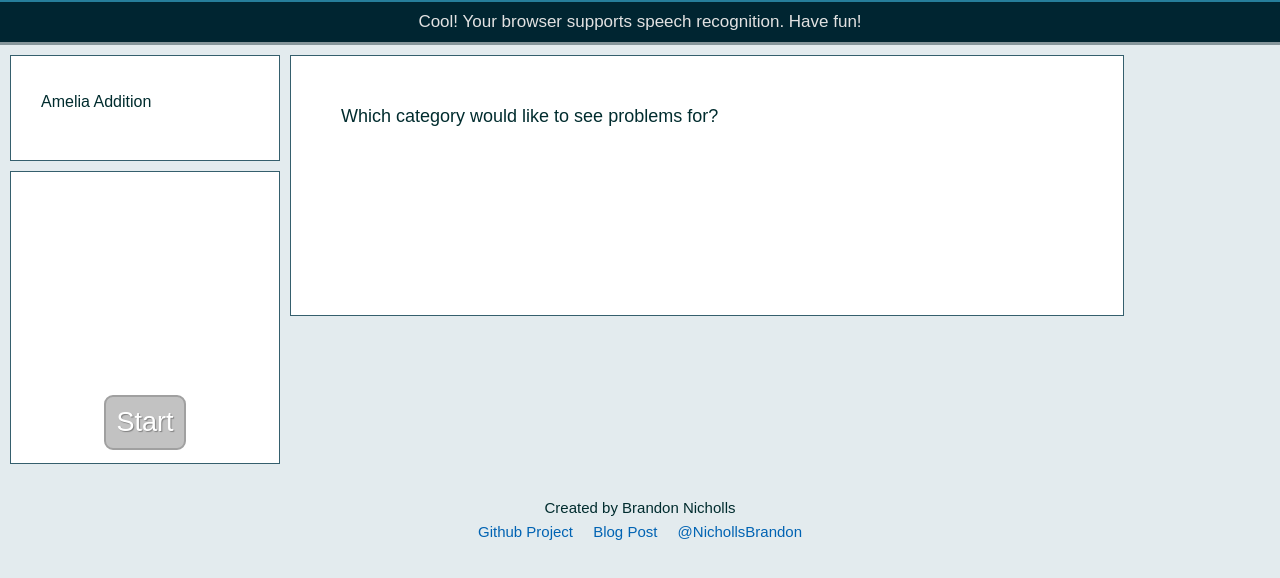
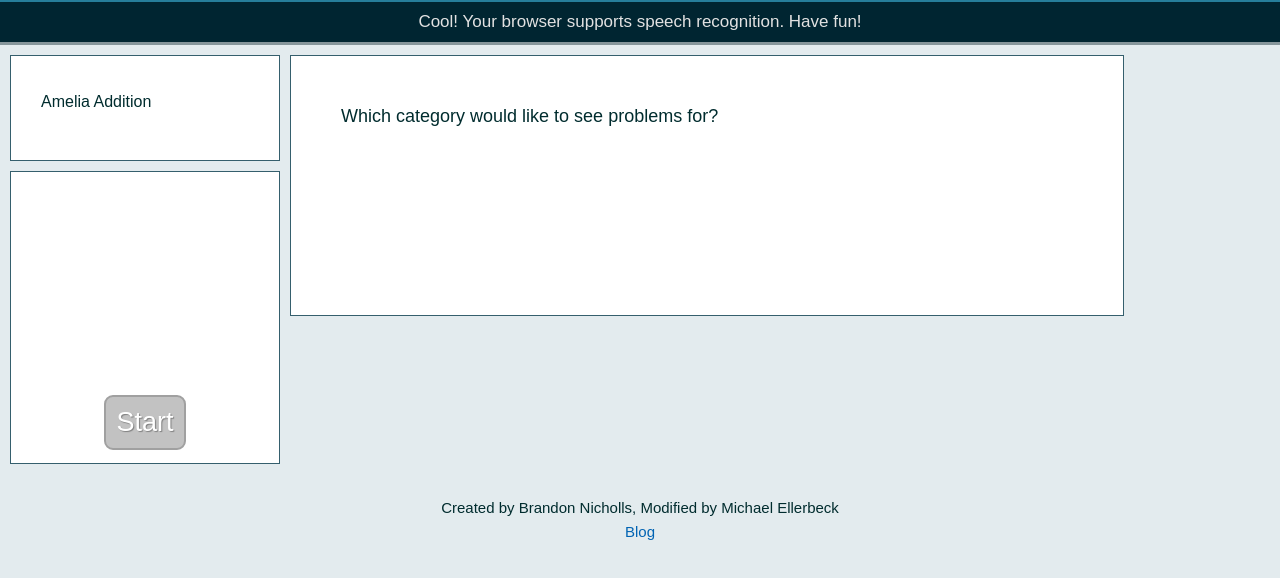
Before and after one commit to mellerbeck/mellerbeck.github.io, a plain HTML site: page index.html in a window 1280 px wide. Drawn offline with Linux system fonts and the light colour scheme.

Commit message:
speech changes

```diff
--- a/index.html
+++ b/index.html
@@ -58,10 +58,8 @@
 		</div>
 
 		<div class="footer">
-			<div>Created by Brandon Nicholls</div>
-			<a target="_blank" href="https://github.com/iambrandonn/FlashCards">Github Project</a>
-			<a target="_blank" href="http://tripleequals.blogspot.com/2013/02/the-new-web-speech-api-flash-cards.html">Blog Post</a>
-			<a target="_blank" href="https://twitter.com/NichollsBrandon">@NichollsBrandon</a>
+			<div>Created by Brandon Nicholls, Modified by Michael Ellerbeck</div>
+			<a target="_blank" href="http://michaelellerbeck">Blog</a>
 		</div>
 
 		<script src="handlebars-runtime.js"></script>
--- a/main.js
+++ b/main.js
@@ -64,7 +64,9 @@ function startSpeechRecognition() {
 		document.getElementById('secondInstructions').style.display = '';
     var msg = new SpeechSynthesisUtterance('Hi Amelia!');
     window.speechSynthesis.speak(msg);
-    msg = new SpeechSynthesisUtterance('Are you ready to play the unicorn game?');
+    msg = new SpeechSynthesisUtterance('Are you ready to play the unicorn math game?');
+    window.speechSynthesis.speak(msg);
+    msg = new SpeechSynthesisUtterance('OK, what is');
     window.speechSynthesis.speak(msg);
     showNextProblem();
 		scoreLoopCounter = 0;
```
